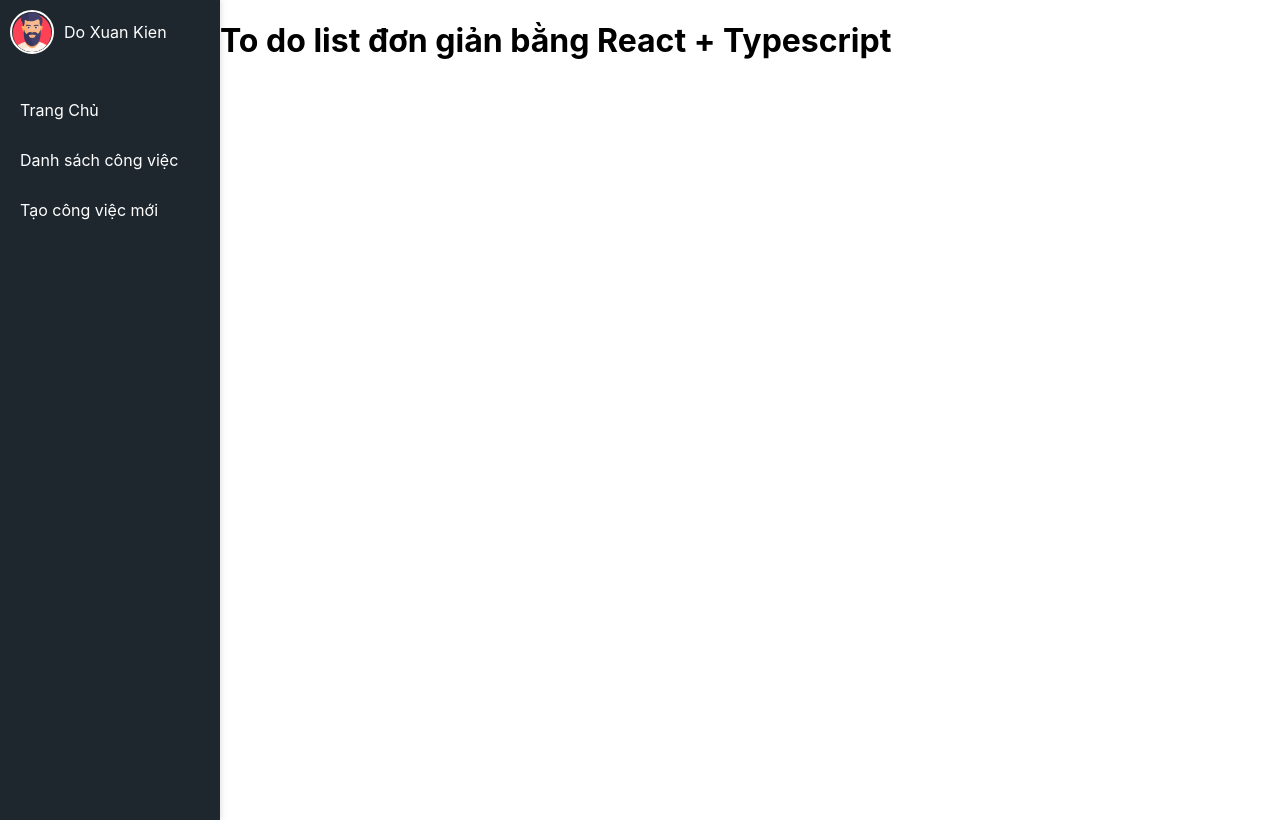
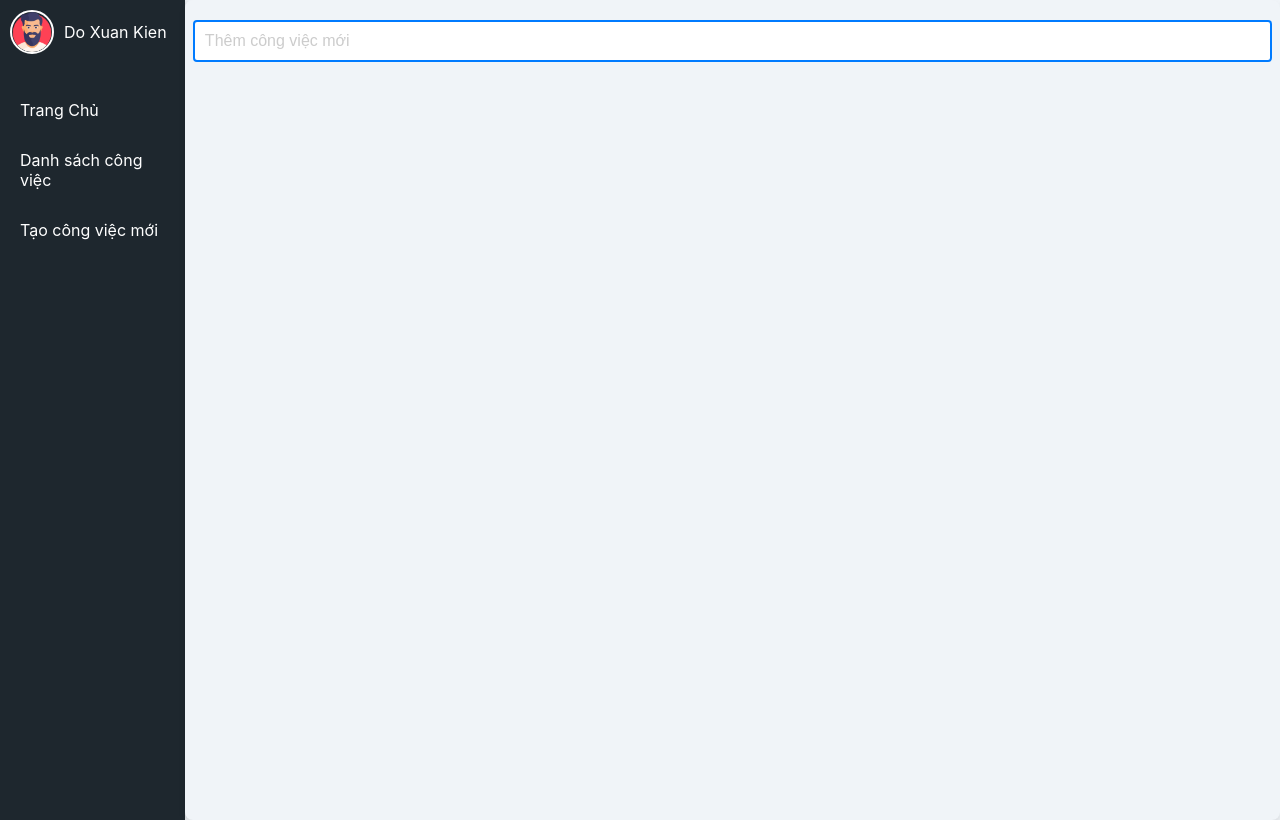
Before and after one commit to iKyel/Todolist, a React (Create React App) app: page /create in a window 1280 px wide. Built offline with nearby package versions, Linux system fonts and the light colour scheme.

Commit message:
chore: Update dependencies and file structure

```diff
--- a/package.json
+++ b/package.json
@@ -12,6 +12,7 @@
     "@types/react-dom": "^18.3.0",
     "react": "^18.3.1",
     "react-dom": "^18.3.1",
+    "react-router-dom": "^6.25.0",
     "react-scripts": "5.0.1",
     "typescript": "^4.9.5",
     "web-vitals": "^2.1.4"
--- a/src/App.css
+++ b/src/App.css
@@ -1,4 +1,161 @@
-.wrapper {
+html,
+body {
+  margin: 0;
+  padding: 0;
+  width: 100%;
+  height: 100%;
+}
+
+body {
+  justify-content: center;
+  align-items: center;
+  box-sizing: border-box;
+  background-color: #f0f4f8; /* Soft background color */
+}
+
+.container {
   display: flex;
-  height: 100vh; /* Chiều cao toàn màn hình */
+  width: 100%;
+  margin: 0;
+  box-sizing: border-box;
 }
+
+.navbar {
+  display: flex;
+  flex-direction: column;
+  height: 100vh;
+  background-color: #1e272e; /* Màu nền chính */
+  padding: 10px;
+  box-shadow: 2px 0 5px rgba(0, 0, 0, 0.1);
+  color: #ffffff; /* Màu chữ */
+  width: 200px;
+}
+
+.user {
+  display: flex;
+  align-items: center;
+  margin-bottom: 20px;
+}
+
+.avatar {
+  border-radius: 50%;
+  width: 40px;
+  height: 40px;
+  margin-right: 10px;
+  border: 2px solid #ffffff; /* Viền trắng quanh ảnh đại diện */
+}
+
+.main-content ul {
+  list-style-type: none;
+  padding: 0;
+}
+
+.main-content li {
+  margin: 10px 0;
+}
+
+.nav-link {
+  display: block;
+  padding: 10px;
+  color: #ffffff; /* Màu chữ */
+  text-decoration: none; /* Bỏ gạch chân */
+  border-radius: 5px;
+  transition: background-color 0.3s, transform 0.3s; /* Hiệu ứng chuyển đổi mượt mà */
+}
+
+.nav-link:hover {
+  background-color: #57606f; /* Màu nền khi di chuột qua */
+  transform: scale(1.05); /* Hiệu ứng phóng to khi di chuột qua */
+}
+
+.nav-link:active {
+  background-color: #2f3640; /* Màu nền khi nhấn */
+  transform: scale(0.95); /* Hiệu ứng thu nhỏ khi nhấn */
+}
+
+/* HomePage.css */
+.home {
+  width: 100%;
+  display: flex;
+  justify-content: center;
+  align-items: center;
+  height: 100vh; /* Make it take the full viewport height */
+  color: #333; /* Text color */
+  font-family: "Arial", sans-serif; /* Modern font */
+  text-align: center;
+  padding: 20px;
+  box-sizing: border-box;
+}
+
+.home h1 {
+  font-size: 2rem; /* Responsive font size */
+  color: #4a90e2; /* Accent color for the heading */
+  margin: 0;
+  padding: 0;
+  text-transform: uppercase; /* Stylish uppercase transformation */
+  letter-spacing: 1.5px; /* Increase letter spacing for a modern look */
+}
+
+.work-list {
+  display: flex;
+  flex-direction: column;
+  gap: 20px;
+  padding: 20px;
+  background-color: #f7f7f7;
+  border-radius: 8px;
+  box-shadow: 0 2px 4px rgba(0, 0, 0, 0.1);
+  max-width: 600px;
+  margin: 40px auto;
+}
+
+.on-going, .completed {
+  padding: 15px;
+  border-radius: 4px;
+  color: #333;
+  font-family: 'Arial', sans-serif;
+}
+
+.on-going {
+  background-color: #e3f2fd;
+  border-left: 4px solid #2196f3;
+}
+
+.completed {
+  background-color: #e8f5e9;
+  border-left: 4px solid #4caf50;
+}
+
+/* Create Work */
+/* CreateWork.css */
+.create-work-form {
+  width: 100%;
+  display: flex;
+  flex-direction: column;
+  align-items: center;
+  gap: 10px;
+  background-color: #f0f4f8;
+  padding: 20px;
+  border-radius: 8px;
+  box-shadow: 0 4px 6px rgba(0, 0, 0, 0.1);
+}
+
+.task-input {
+  width: 100%;
+  padding: 10px;
+  border: 2px solid #007bff;
+  border-radius: 4px;
+  font-size: 16px;
+  color: #333;
+}
+
+.task-input::placeholder {
+  color: #ccc;
+}
+
+.task-input:focus {
+  outline: none;
+  border-color: #0056b3;
+  box-shadow: 0 0 0 2px rgba(0, 123, 255, 0.25);
+}
+
+/* Add more styles for other elements as needed */
--- a/src/App.tsx
+++ b/src/App.tsx
@@ -1,15 +1,39 @@
 import React from "react";
 import "./App.css";
-import NavBar from "./components/NavBar";
+import NavBar from "./layout/NavBar";
 import HomePage from "./components/HomePage";
+import WorkList from "./components/WorkList";
+import CreateWork from "./components/CreateWork";
+import {
+  Route,
+  createBrowserRouter,
+  createRoutesFromChildren,
+  RouterProvider,
+} from "react-router-dom";
+
+// Define the addTask function
+const addTask = (task: string) => {
+  console.log("Adding task:", task);
+  // Here you would typically update some state or perform an API call to save the task
+};
+
+const router = createBrowserRouter(
+  createRoutesFromChildren(
+    <>
+      <Route element={<NavBar />}>
+        <Route path="/" element={<HomePage />} />
+        <Route path="/list" element={<WorkList />} />
+        {/* Pass the addTask function as a prop to CreateWork */}
+        <Route path="/create" element={<CreateWork addTask={addTask} />} />
+      </Route>
+    </>
+  )
+);
 
 function App() {
   return (
-    <div className="wrapper">
-      {/* Navigation */}
-      <NavBar />
-      {/* End Navigation */}
-      <HomePage />
+    <div className="container">
+      <RouterProvider router={router} />
     </div>
   );
 }
--- a/src/components/CreateWork.tsx
+++ b/src/components/CreateWork.tsx
@@ -1,11 +1,32 @@
-import React from 'react'
+import React, { useState, FC } from 'react';
 
-const CreateWork = () => {
-  return (
-    <div>
-
-    </div>
-  )
+// Define the props type
+interface CreateWorkProps {
+  addTask: (task: string) => void;
 }
 
-export default CreateWork
+const CreateWork: FC<CreateWorkProps> = ({ addTask }) => {
+  const [task, setTask] = useState('');
+
+  const handleSubmit = (e: React.FormEvent<HTMLFormElement>) => {
+    e.preventDefault();
+    if (!task) return;
+    addTask(task);
+    setTask('');
+  };
+
+  return (
+    <form className="create-work-form" onSubmit={handleSubmit}>
+      <input
+        type="text"
+        className="task-input"
+        placeholder="Thêm công việc mới"
+        value={task}
+        onChange={(e) => setTask(e.target.value)}
+      />
+      {/* Rest of your component */}
+    </form>
+  );
+};
+
+export default CreateWork;
--- a/src/components/HomePage.tsx
+++ b/src/components/HomePage.tsx
@@ -1,11 +1,12 @@
-import React from 'react'
 
 const HomePage = () => {
   return (
-    <div className='Home'>
-      <h1>To do list đơn giản bằng React + Typescript</h1>
-    </div>
-  )
-}
+    <>
+      <div className="home">
+        <h1>To do list đơn giản bằng React + Typescript</h1>
+      </div>
+    </>
+  );
+};
 
-export default HomePage
+export default HomePage;
--- a/src/components/NavBar.tsx
+++ /dev/null
@@ -1,23 +0,0 @@
-import "../css_components/NavBar.css";
-
-const NavBar = () => {
-  return (
-    <>
-      <div className="navbar">
-        <div className="user">
-          <img className="avatar" src="./image/man.png" alt="" />
-          <span>Do Xuan Kien</span>
-        </div>
-        <div className="main-content">
-          <ul>
-            <li>Trang Chủ</li>
-            <li>Danh sách công việc</li>
-            <li>Tạo công việc mới</li>
-          </ul>
-        </div>
-      </div>
-    </>
-  );
-};
-
-export default NavBar;
--- a/src/components/WorkList.tsx
+++ b/src/components/WorkList.tsx
@@ -2,9 +2,17 @@ import React from 'react'
 
 const WorkList = () => {
   return (
-    <div>
+    <>
+      <div className='work-list'>
+        <div className='on-going'>
+          Danh sách công việc đang tiến hành
+        </div>
 
-    </div>
+        <div className='completed'>
+          Danh sách công việc đã hoàn thành
+        </div>
+      </div>
+    </>
   )
 }
 
--- a/src/css_components/HomePage.css
+++ /dev/null
@@ -1,3 +0,0 @@
-.home {
-
-}
--- a/src/css_components/NavBar.css
+++ /dev/null
@@ -1,47 +0,0 @@
-.navbar {
-  display: flex;
-  flex-direction: column;
-  height: 100vh;
-  width: 200px;
-  background-color: #1e272e; /* Màu nền chính */
-  padding: 10px;
-  box-shadow: 2px 0 5px rgba(0, 0, 0, 0.1);
-  color: #ffffff; /* Màu chữ */
-}
-
-.user {
-  display: flex;
-  align-items: center;
-  margin-bottom: 20px;
-}
-
-.avatar {
-  border-radius: 50%;
-  width: 40px;
-  height: 40px;
-  margin-right: 10px;
-  border: 2px solid #ffffff; /* Viền trắng quanh ảnh đại diện */
-}
-
-.main-content ul {
-  list-style-type: none;
-  padding: 0;
-}
-
-.main-content li {
-  margin: 10px 0;
-  padding: 10px;
-  cursor: pointer;
-  transition: background-color 0.3s, transform 0.3s; /* Hiệu ứng chuyển đổi mượt mà */
-  border-radius: 5px;
-}
-
-.main-content li:hover {
-  background-color: #57606f; /* Màu nền khi di chuột qua */
-  transform: scale(1.05); /* Hiệu ứng phóng to khi di chuột qua */
-}
-
-.main-content li:active {
-  background-color: #2f3640; /* Màu nền khi nhấn */
-  transform: scale(0.95); /* Hiệu ứng thu nhỏ khi nhấn */
-}
--- /dev/null
+++ b/src/layout/NavBar.tsx
@@ -0,0 +1,37 @@
+import { Outlet } from "react-router-dom";
+import { Link } from "react-router-dom";
+
+const NavBar = () => {
+  return (
+    <>
+      <div className="navbar">
+        <div className="user">
+          <img className="avatar" src="./image/man.png" alt="" />
+          <span>Do Xuan Kien</span>
+        </div>
+        <div className="main-content">
+          <ul>
+            <li>
+              <Link to="/" className="nav-link">
+                Trang Chủ
+              </Link>
+            </li>
+            <li>
+              <Link to="/list" className="nav-link">
+                Danh sách công việc
+              </Link>
+            </li>
+            <li>
+              <Link to="/create" className="nav-link">
+                Tạo công việc mới
+              </Link>
+            </li>
+          </ul>
+        </div>
+      </div>
+      <Outlet />
+    </>
+  );
+};
+
+export default NavBar;
```
Also changed, not shown: 1 other file (tests, documents, lock files or other folders).
